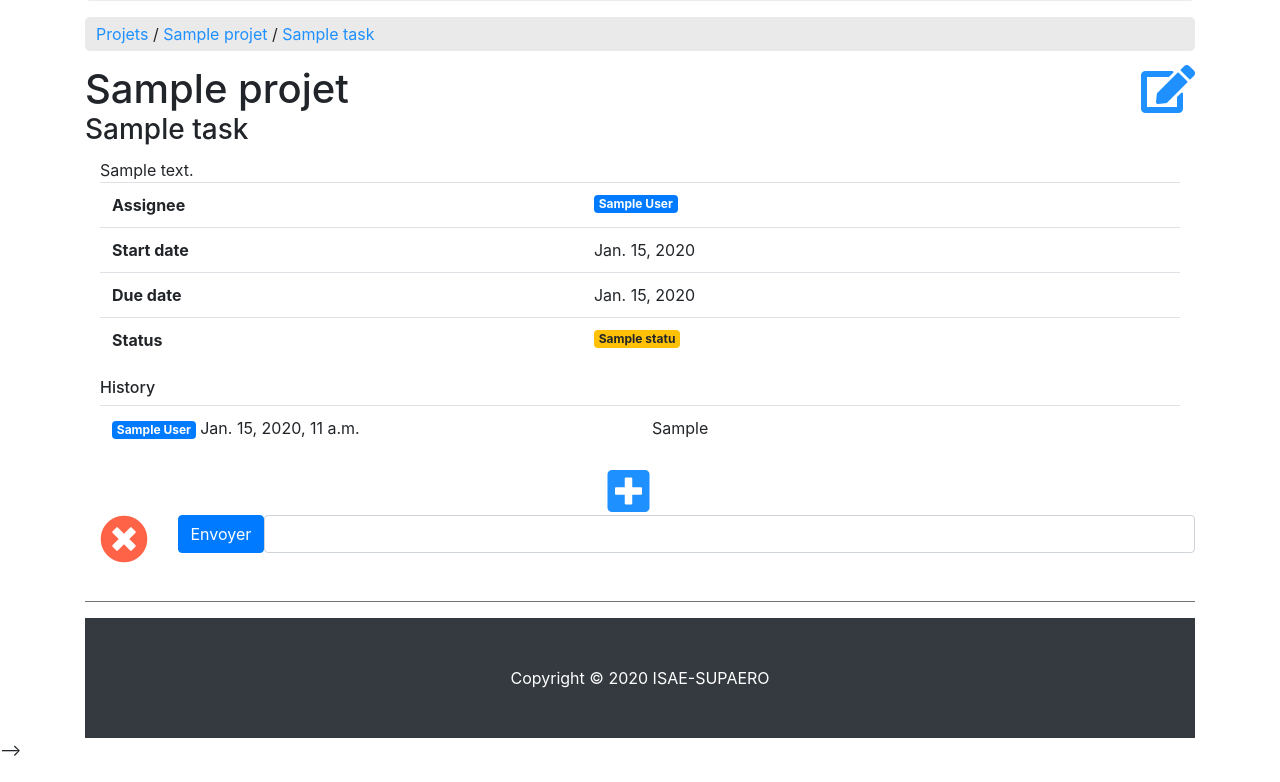
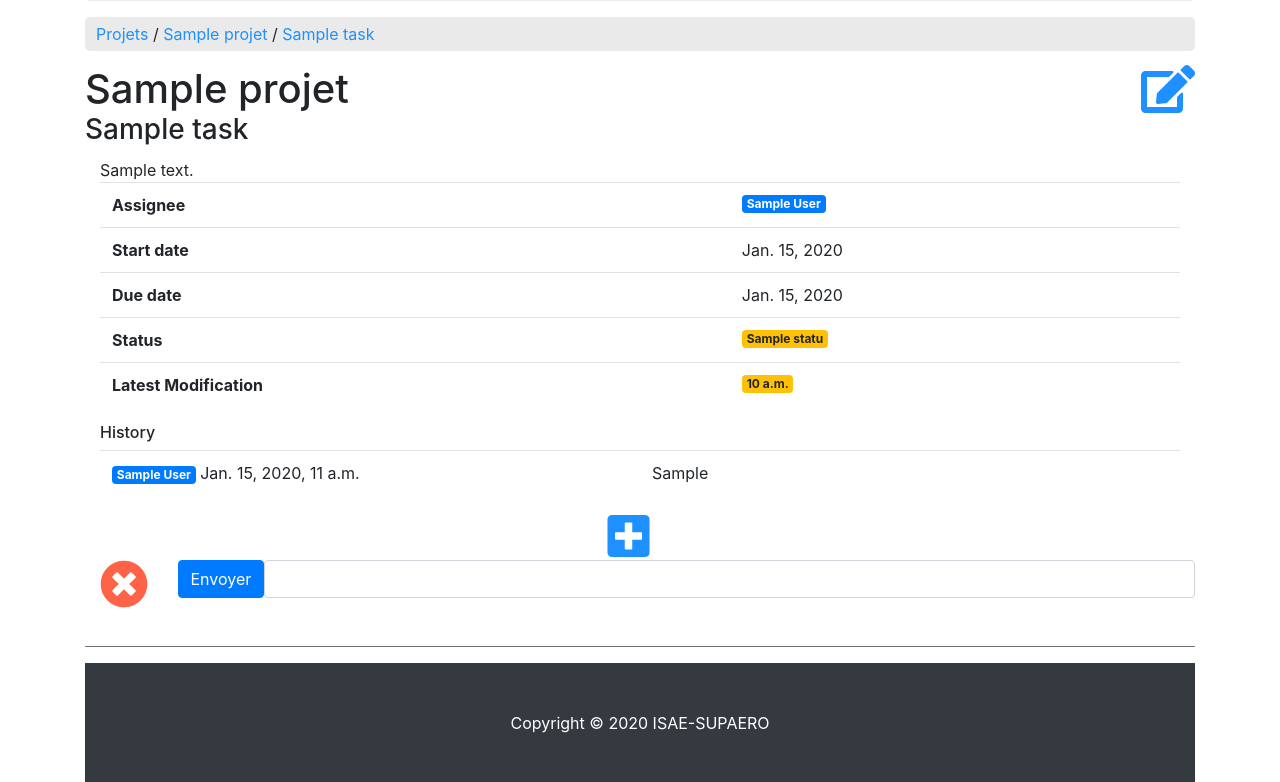
Before and after one commit to JBortolussi/Projet_individuel, a Django app: page /task/1 in a window 1280 px wide. Shown: the part 333-1115 px from the top of the page. Before the commit the page ends 1089 px from the top, so only its background shows below. Run offline with Django 3.2, Linux system fonts and the light colour scheme; a user stored in the database is signed in; tables that the repository leaves empty hold one stand-in row (values such as "Sample post"); some libraries are stand-ins or nearby versions.

Commit message:
Added 'last_modification' property to Task

```diff
--- a/projet/taskmanager/models.py
+++ b/projet/taskmanager/models.py
@@ -37,6 +37,7 @@ class Task(models.Model):
     due_date = models.DateField(verbose_name="Date de fin")
     priority = models.IntegerField()
     status = models.ForeignKey('Status', on_delete=models.SET_NULL, null=True)
+    last_modification = models.TimeField(null=True, blank=True)
 
     def __str__(self):
         return self.name
--- a/projet/taskmanager/templates/task.html
+++ b/projet/taskmanager/templates/task.html
@@ -46,6 +46,10 @@
         <tr>
             <td><B>Status</B></td>
             <td><span class="badge badge-warning">{{task.status.name}}</span></td>
+        </tr>
+        <tr>
+            <td><B>Latest Modification</B></td>
+            <td><span class="badge badge-warning">{{task.last_modification}}</span></td>
         </tr>
     </tbody>
 </table>
--- a/projet/taskmanager/views.py
+++ b/projet/taskmanager/views.py
@@ -1,3 +1,5 @@
+import datetime
+
 from django.contrib import messages
 from django.contrib.auth.forms import UserCreationForm
 from django.contrib.auth.models import User
@@ -259,6 +261,9 @@ def task_view(request, task_id):
                 journal.task = task
                 journal.author = request.user
                 journal.save()
+
+                task.last_modification = datetime.datetime.now()
+                task.save()
         else:
             # initialize a new form
             form = JournalForm()
@@ -296,6 +301,8 @@ def newtask_view(request, project_id):
             form = TaskForm(project, request.POST)
             if form.is_valid():
                 task = form.save(commit=True)
+                task.last_modification = datetime.datetime.now()
+                task.save()
                 return redirect("task", task_id=task.id)
         else:
             # Pass project to the form. Set the task's project fields with this project (initialize and never modify)
@@ -331,6 +338,7 @@ def edittask_view(request, task_id):
                 task = form.save(commit=False)
                 # Manually set the project id. Otherwise a new task would be created
                 task.id = task_id
+                task.last_modification = datetime.datetime.now()
                 task.save()
                 return redirect("task", task_id=task.id)
         else:
```
Also changed, not shown: projet/taskmanager/migrations/0006_task_last_modification.py (added), projet/taskmanager/migrations/0007_auto_20200511_1041.py (added).
